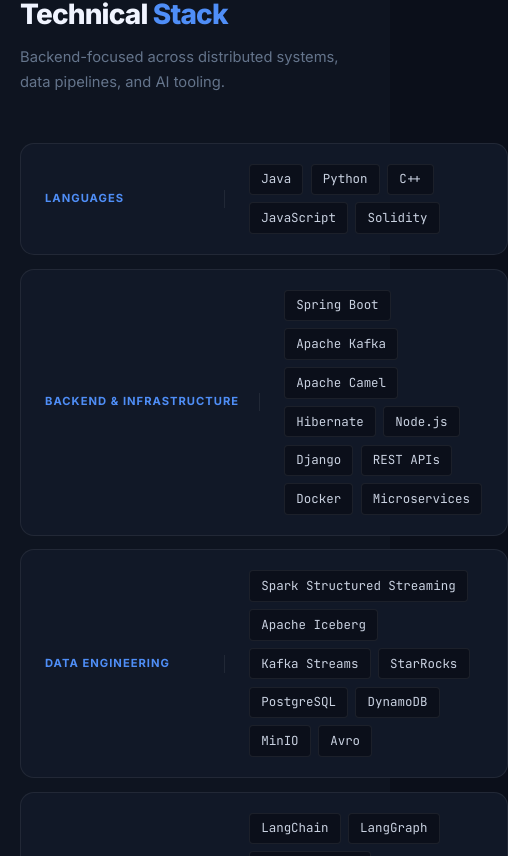
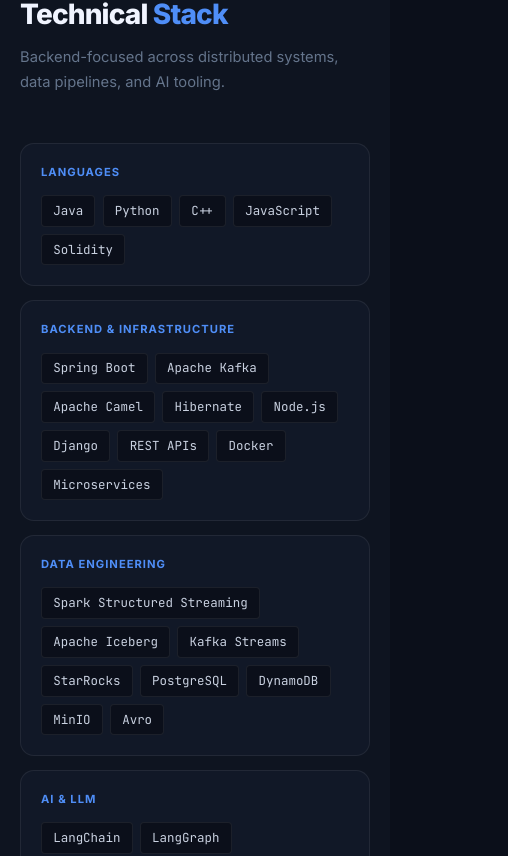
Before and after one commit to Mayank-Bansal24/portfolio, a React (Vite) app: page / in a window 390 px wide. Shown: the part 7368-8224 px from the top of the page, 508 px wide, since content can reach past the window. Built offline with nearby package versions, Linux system fonts and the light colour scheme.

Commit message:
Fix skills card overflow on mobile devices

```diff
--- a/src/App.css
+++ b/src/App.css
@@ -1050,6 +1050,17 @@
   .contact-links { grid-template-columns: 1fr; }
   .stat-cards    { grid-template-columns: 1fr 1fr; }
   .skills-grid   { grid-template-columns: 1fr; }
+  .skill-group {
+    flex-direction: column;
+    align-items: flex-start;
+    gap: 0.85rem;
+    padding: 1.25rem;
+  }
+  .skill-group-header {
+    border-right: none;
+    padding-right: 0;
+    min-width: 0;
+  }
   .container     { padding: 0 1.25rem; }
   .pipeline-stages { padding: 0 1.25rem; }
 }
```
